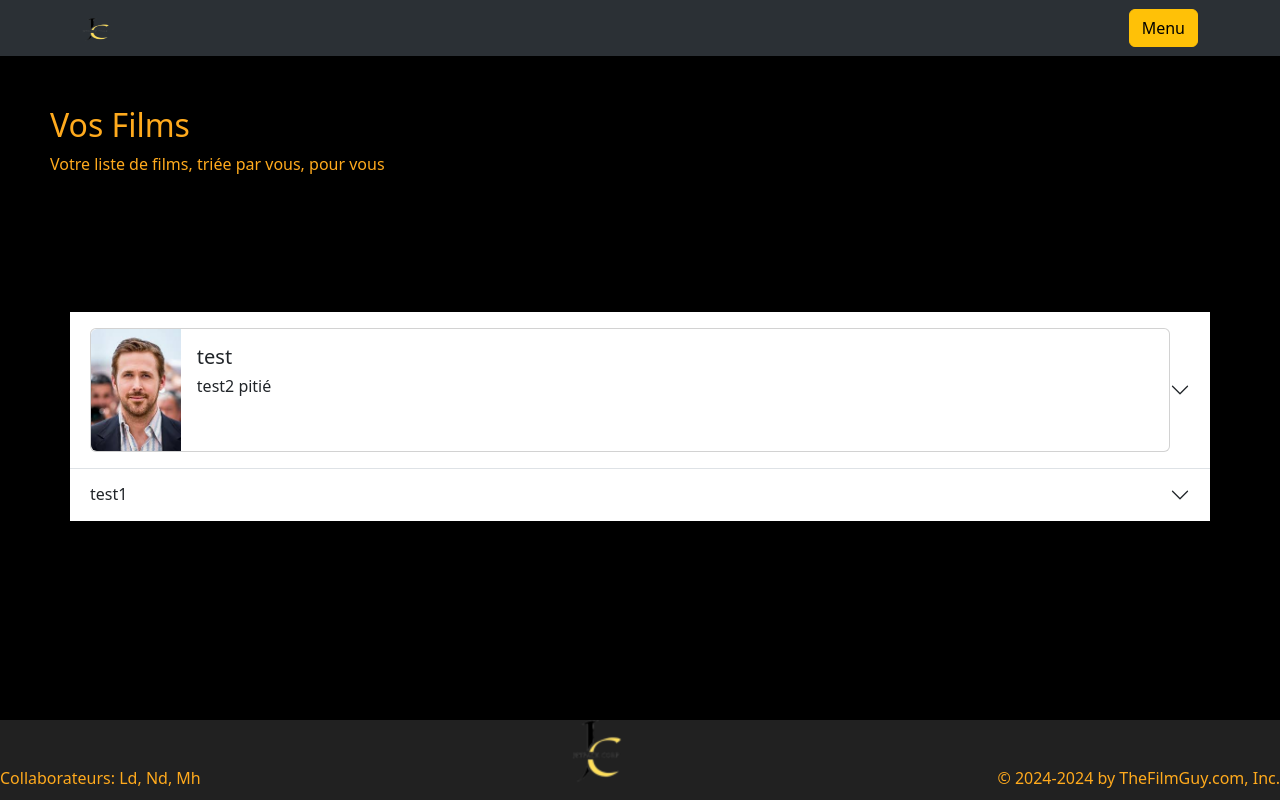
After one commit to KarmaFenec/Jetpack-Runner, a PHP site: page /films.html in a window 1280 px wide. The commit adds this page. Run offline with PHP 8.4, Linux system fonts and the light colour scheme.

Commit message:
Add files via upload

```diff
--- /dev/null
+++ b/PROJET_PHP/css/films.css
@@ -0,0 +1,27 @@
+#filmButton{
+    color: #FFAA1D;
+}
+
+#text{
+    color: #FFAA1D;
+    animation: fadeIn 5s;
+    padding: 50px;
+}
+
+@keyframes fadeIn{
+    0% {opacity: 0;}
+    100% {opacity: 1;}
+}
+
+#main_content{
+    flex-direction: column;
+}
+
+
+#accordion{
+    padding: 70px;
+}
+
+.caca{
+    background-color: black;
+}
--- /dev/null
+++ b/PROJET_PHP/css/template.css
@@ -0,0 +1,59 @@
+body{
+    height: 90%;
+    width: 100%;
+}
+
+html{
+    height: 100%;
+}
+
+
+footer{
+    display: flex;
+    background: rgb(33, 33, 33);
+    color: #FFAA1D;
+    position: absolute;
+    bottom: 0;
+    width: 100%;
+    justify-content: space-between;
+    align-items: baseline;
+    height: 10%;
+}
+
+#offcanva{
+    display: flex;
+    justify-content: space-between;
+    align-items: center;
+}
+
+#searchBar{
+    border: 1px solid #FFAA1D;
+    background-color: #FFAA1D;
+    border-radius: 5px;
+    color: rgb(33, 33, 33);
+}
+
+input{
+    border-radius: 5px;
+}
+
+#filmButton{
+    text-decoration: none;
+    color: black;
+}
+
+.titre{
+    color: #FFAA1D;
+}
+
+#offcanvaHeader{
+    display: flex;
+    justify-content: center;
+}
+
+#main_content{
+    background: black;
+    height: 100%;
+    width: 100%;
+    display: flex;
+}
--- /dev/null
+++ b/PROJET_PHP/films.html
@@ -0,0 +1,117 @@
+<!DOCTYPE html>
+<html>
+    <head>
+        <meta charset = "UTF-8">
+        <title>TheFilmGuy</title>
+        <link rel = "stylesheet" href = "css/template.css">
+        <link rel = "stylesheet" href = "css/films.css">
+        <link rel = "stylesheet" href = "https://cdn.jsdelivr.net/npm/bootstrap@5.3.3/dist/css/bootstrap.min.css">
+    </head>
+
+    <body>
+        <header >
+            <nav class = "navbar bg-body-tertiary" data-bs-theme="dark">
+                <div class = "container">
+
+                    <!-- remplacer par le logo -->
+                    <a class = "navbar-brand" href = "home.html">
+                        <img src = "media/logo-corp.png"  width="30" height = "24">
+                    </a>
+
+                    <!-- bouton du offcanva -->
+                    <button class = "btn btn-warning" type = "button" data-bs-theme="dark" data-bs-toggle="offcanvas" data-bs-target = "#offcanvasTop" aria-controls="offcanvasTop">Menu</button>
+
+                    <!-- offcanva -->
+                    <div class ="offcanvas offcanvas-top" tabindex="-1" id ="offcanvasTop" aria-labelledby="offcanvasTopLabel">
+                        <div class ="offcanvas-header">
+                            <button type = "button" class ="btn-close" data-bs-dismiss = "offcanvas" aria-label = "Close"></button>
+                        </div>
+
+                        <div id = "offcanvaHeader" class = "offcanvas-header" data-bs-scroll="true">
+                            <!-- mettre le logo ici -->
+                            <h2 class = "titre">The Film Guy</h2>
+                        </div>
+
+                        <div id = "offcanva" class = "offcanvas-body" data-bs-scroll = "true">
+                            <button type = "button" class = "btn btn-outline-warning btn-lg"><a id = "filmButton" href = films.html>Films</a></button>
+                            <button type = "button" class = "btn btn-warning btn-lg">Acteurs</button>
+                            <form id = "searchBar" action="/search" method = "GET" >
+                                <input type = "text" name = "query" placeholder = "Rechercher..." list = "datalist">
+
+                                <!-- datalist -->
+                                <datalist id = "datalist">
+                                    <!-- inserer les valeurs ici-->
+                                    <option value = "licques"></option>
+                                    <option value = "test"></option>
+                                </datalist>
+                                <button type = "submit" class = "btn btn-dark">Recherche</button>
+                            </form>
+                            <button type = "button" class = "btn btn-warning btn-lg">Réalisateurs</button>
+                            <button type = "button" class = "btn btn-warning btn-lg">Genre</button>
+                        </div>
+                    </div>
+                </div>
+            </nav>
+        </header>
+
+
+        <div id = "main_content">
+            <div id = "text">
+                <h2>Vos Films</h2>
+                <p>Votre liste de films, triée par vous, pour vous</p>
+            </div>
+            <div id = "filtres">
+                <!-- div pour mettre les différents filtres -->
+            </div>
+
+            <!-- affichage des films -->
+            <div id = "accordion" class = "accordion accordion-flush">
+                <div class = "accordion-item">
+                    <h2 class = "accordion-header">
+                        <button class = "accordion-button collapsed" type = "button" data-bs-toggle = "collapse" data-bs-target = "#flush-collapseOne" aria-expanded = "true" aria-controls = "flush-collapseOne">
+                            <div class = "card" style = "width: 100%;">
+                                <div class = "row g-0">
+                                    <div class = "col-md-1">
+                                        <img src = "media/glosling.png" class = "img-fluid rounded-start">
+                                    </div>
+                                    <div class = "col-md-5">
+                                        <div class = "card-body">
+                                            <h5 class = "card-title">test</h5>
+                                            <p class = "card-text">test2 pitié</p>
+                                        </div>
+                                    </div>
+                                </div>
+                            </div>
+                        </button>
+                    </h2>
+                    <div id = "flush-collapseOne" class = "accordion-collapse collapse" data-bs-parent = "accordion">
+                        <div class = "accordion-body">Lorem ipsum dolor sit amet consectetur, adipisicing elit. Ipsa provident error facere. Ullam, labore ipsa! Minima eum id quia distinctio laudantium doloribus necessitatibus vero sit ex sapiente, beatae voluptates et!</div>
+                    </div>
+                </div>
+
+                <div class = "accordion-item">
+                    <h2 class = "accordion-header">
+                        <button class = "accordion-button collapsed" type = "button" data-bs-toggle = "collapse" data-bs-target = "#flush-collapseOne" aria-expanded = "true" aria-controls = "flush-collapseOne">
+                            test1
+                        </button>
+                    </h2>
+                    <div id = "flush-collapseOne" class = "accordion-collapse collapse" data-bs-parent = "accordion">
+                        <div class = "accordion-body">Lorem ipsum dolor sit amet consectetur, adipisicing elit. Ipsa provident error facere. Ullam, labore ipsa! Minima eum id quia distinctio laudantium doloribus necessitatibus vero sit ex sapiente, beatae voluptates et!</div>
+                    </div>
+                </div>
+            </div>
+
+            </div>
+        </div>
+
+
+        <footer>
+            <p>Collaborateurs: Ld, Nd, Mh</p>
+            <img src = "media/logo-corp.png">
+            <p>© 2024-2024 by TheFilmGuy.com, Inc.</p>
+        </footer>
+
+        <script src = "https://cdn.jsdelivr.net/npm/bootstrap@5.3.3/dist/js/bootstrap.bundle.min.js"></script>
+        <script src = "javascript/home.js"></script>
+    </body>
+</html>
```
Also changed, not shown: PROJET_PHP/css/home.css (+0 -31 lines), PROJET_PHP/home.html (+43 -8 lines).
